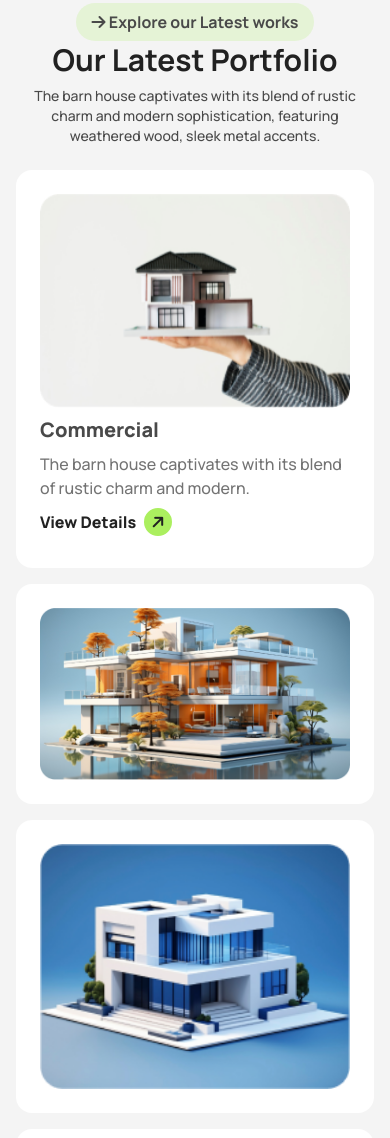
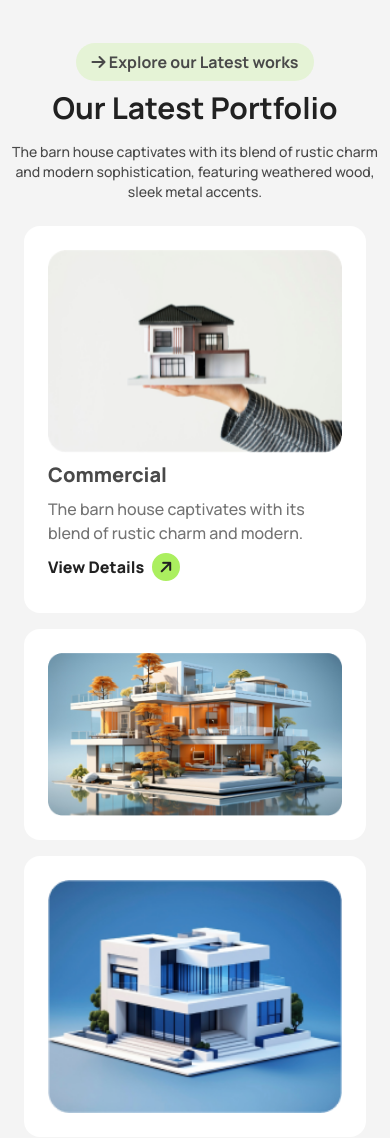
Before and after one commit to lukmanxpert/Rinterio, a plain HTML site: page index.html in a window 390 px wide. Shown: the part 2482-3620 px from the top of the page. Drawn offline with nearby package versions, Linux system fonts and the light colour scheme.

Commit message:
added a changed

```diff
--- a/index.html
+++ b/index.html
@@ -194,12 +194,12 @@
         <!-- our works section ends -->
 
         <!-- our leatest portfolio starts -->
-        <section class="p-4 md:px-8 lg:px-10 lg:bg-white">
+        <section class="px4 py-14 md:px-8 lg:px-10 lg:bg-white">
             <!-- description -->
             <div class="text-center">
                 <a href="" class="font-bold text-base text-[#494949] bg-[rgba(172,239,95,0.2)] py-2 px-4 rounded-3xl"><i
                         class="fa-solid fa-arrow-right"></i> Explore our Latest works</a>
-                <h3 class="font-bold text-3xl text-[#212121] my-2">Our Latest Portfolio</h3>
+                <h3 class="font-bold text-3xl text-[#212121] my-4">Our Latest Portfolio</h3>
                 <p class="font-medium text-sm text-[#494949]">The barn house captivates with its blend of rustic charm
                     and modern sophistication,<br class="hidden md:inline-block"> featuring weathered wood, sleek metal
                     accents.</p>
@@ -207,7 +207,7 @@
             <!-- cards -->
             <div class="grid grid-cols-1 md:grid-cols-2 lg:grid-cols-5 my-6 gap-4">
                 <!-- 1st card -->
-                <div class="p-6 m4 bg-white rounded-2xl md:col-span-2 lg:col-span-3 md:flex gap-4 items-center lg:border">
+                <div class="mx-6 md:mx-0 p-6 m4 bg-white rounded-2xl md:col-span-2 lg:col-span-3 md:flex gap-4 items-center lg:border">
                     <div>
                         <img class="w-full" src="./assets/img1.png" alt="">
                     </div>
@@ -223,15 +223,15 @@
                     </div>
                 </div>
                 <!-- 2nd card -->
-                <div class="lg:col-span-2 lg:border rounded-2xl">
+                <div class="mx-6 md:mx-0 lg:col-span-2 lg:border rounded-2xl">
                     <img class="w-full p-6 m4 bg-white rounded-2xl" src="./assets/img2.png" alt="">
                 </div>
                 <!-- 3rd card -->
-                <div class=" lg:border rounded-3xl">
+                <div class="mx-6 md:mx-0 lg:border rounded-3xl">
                     <img class="w-full p-6 m4 bg-white rounded-2xl" src="./assets/img3.png" alt="">
                 </div>
                 <!-- 4th card -->
-                <div class="p-6 m4 bg-white rounded-2xl md:col-span-2 lg:col-span-3 md:flex gap-4 items-center lg:border">
+                <div class="mx-6 md:mx-0 p-6 m4 bg-white rounded-2xl md:col-span-2 lg:col-span-3 md:flex gap-4 items-center lg:border">
                     <div>
                         <img class="w-full" src="./assets/img4.png" alt="">
                     </div>
@@ -247,11 +247,11 @@
                     </div>
                 </div>
                 <!-- 5th card -->
-                <div class="lg:border rounded-2xl">
+                <div class="mx-6 md:mx-0 lg:border rounded-2xl">
                     <img class="w-full p-6 m4 bg-white rounded-2xl" src="./assets/img5.png" alt="">
                 </div>
                 <!-- 6th card -->
-                <div class="lg:hidden lg:border">
+                <div class="mx-6 md:mx-0 lg:hidden lg:border">
                     <img class="w-full p-6 m4 bg-white rounded-2xl" src="./assets/img3.png" alt="">
                 </div>
             </div>
```
